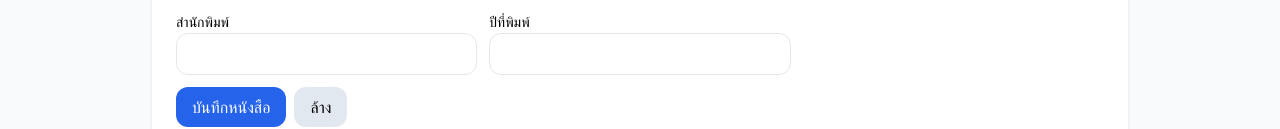
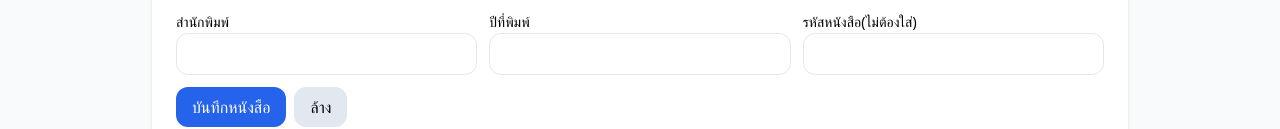
Before and after one commit to wichajala01-gif/TeacherJa, a plain HTML site: page index.html in a window 1280 px wide. Both pictures are taken after a click on the button "เพิ่มหนังสือ". Shown: the part 399-528 px from the top of the page. Drawn offline with nearby package versions, Linux system fonts and the light colour scheme; some packages are replaced by stand-ins of ours; a script that the page names is missing.

Commit message:
index.html

```diff
--- a/index.html
+++ b/index.html
@@ -146,6 +146,10 @@
           <div>
             <label class="text-sm">ปีที่พิมพ์</label>
             <input id="addYear" name="year" pattern="[0-9]{4}" class="w-full px-3 py-2 rounded-xl border" />
+          </div>
+          <div>
+            <label class="text-sm">รหัสหนังสือ(ไม่ต้องใส่)</label>
+            <input id="addBookCode" name="bookCode" class="w-full px-3 py-2 rounded-xl border" nonrequired />
           </div>
         </div>
         <div class="flex gap-2">
```
